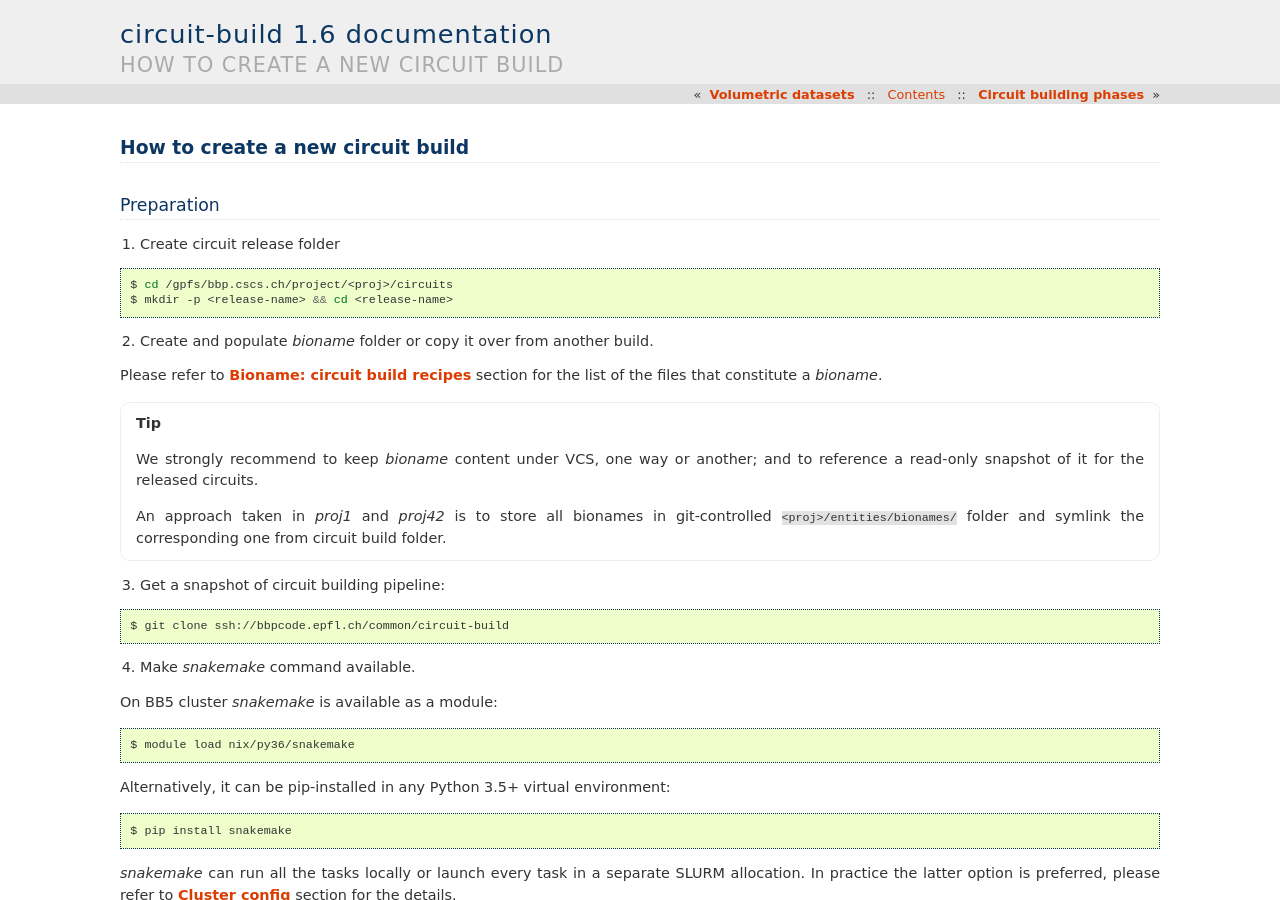
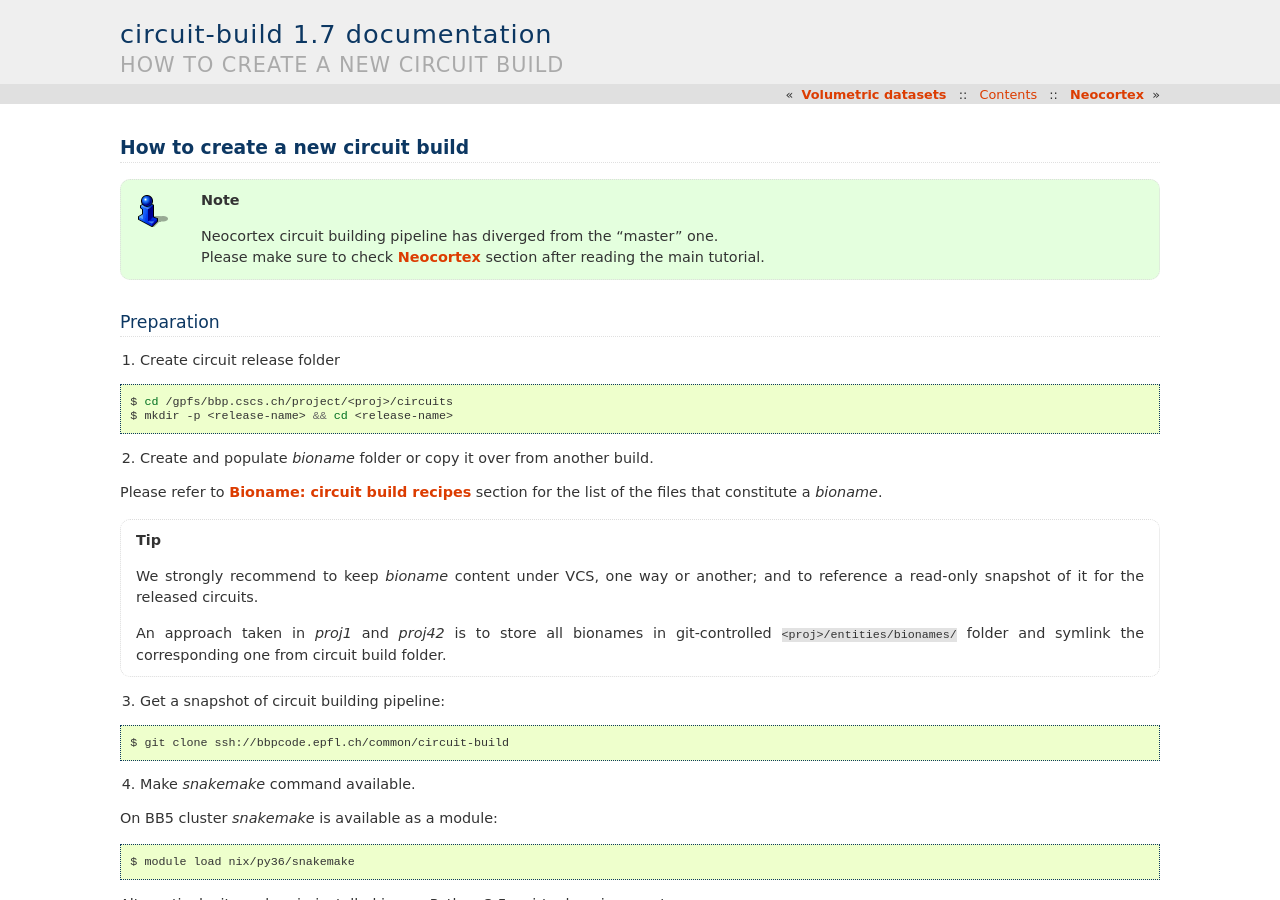
Before and after one commit to BlueBrain/circuit-build, a Sphinx documentation site: the page built from doc/source/tutorial.rst, in a window 1280 px wide and 900 px high. Built offline with Sphinx 7.4.7, drawn with Linux system fonts in a browser that asks for light colours; some of the changed text lies outside the part shown.

Commit message:
Miscellaneous updates
 * use '2019-02' Spack modules release
 * moved 'max_fail_ratio' parameter to `assign-morphologies`
 * preserve 'morphologies.tsv' file
 * brief overview of Neocortex branch

Change-Id: I450b627bdaacbc54bcbf252583a460f3446ebd37

```diff
--- a/doc/source/conf.py
+++ b/doc/source/conf.py
@@ -51,9 +51,9 @@
 # built documents.
 #
 # The short X.Y version.
-version = '1.6'
+version = '1.7'
 # The full version, including alpha/beta/rc tags.
-release = '1.6'
+release = '1.7'
 
 # The language for content autogenerated by Sphinx. Refer to documentation
 # for a list of supported languages.
--- a/doc/source/index.rst
+++ b/doc/source/index.rst
@@ -8,5 +8,6 @@
    bioname
    atlas
    tutorial
+   neocortex
    phases
    faq
--- a/doc/source/tutorial.rst
+++ b/doc/source/tutorial.rst
@@ -1,5 +1,10 @@
 How to create a new circuit build
 =================================
+
+.. note::
+
+    | Neocortex circuit building pipeline has diverged from the "master" one.
+    | Please make sure to check :ref:`ref-neocortex` section after reading the main tutorial.
 
 Preparation
 -----------
```
Also changed, not shown: doc/source/neocortex.rst (added, +91 -0 lines), doc/source/phases.rst (+12 -5 lines), 2 other files.
